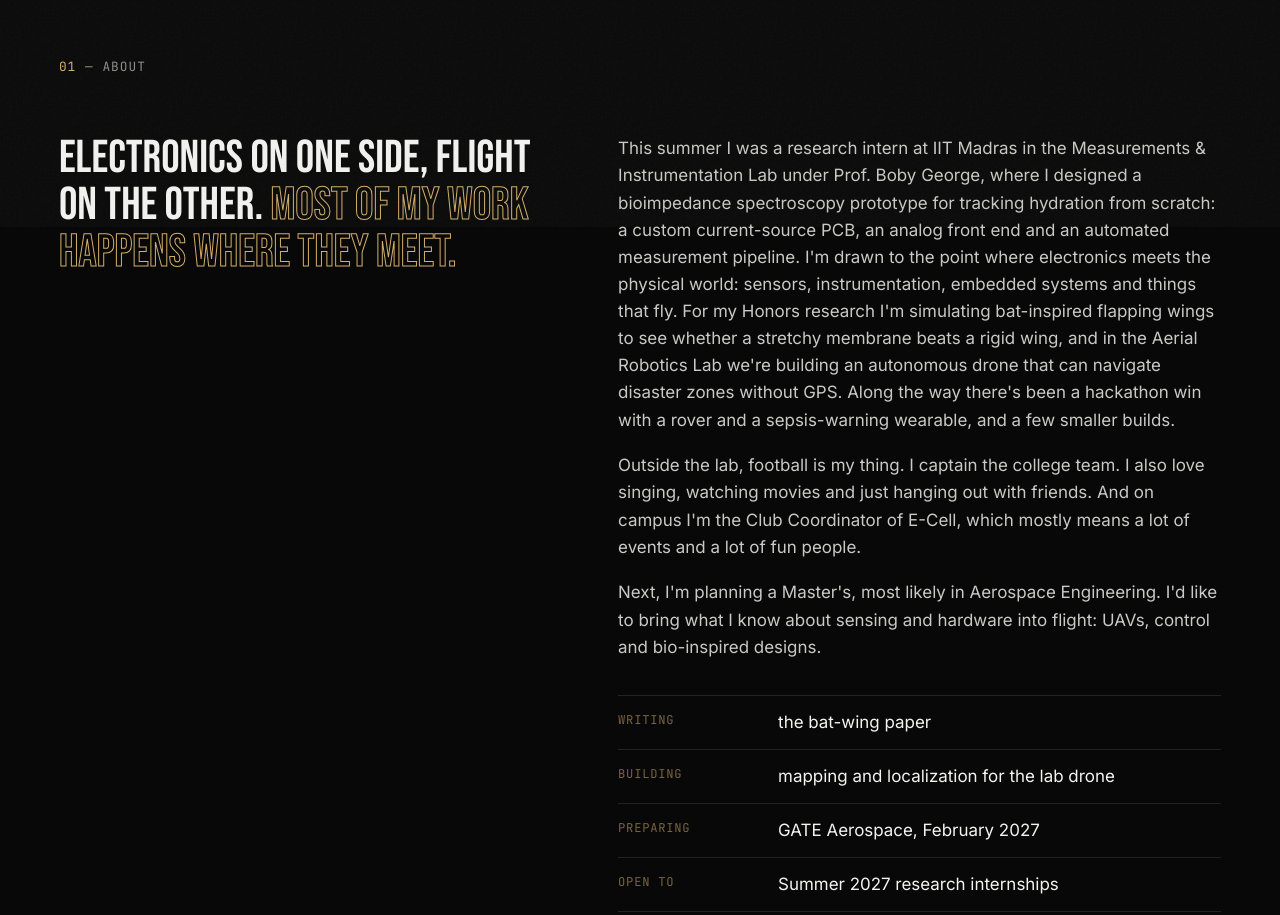
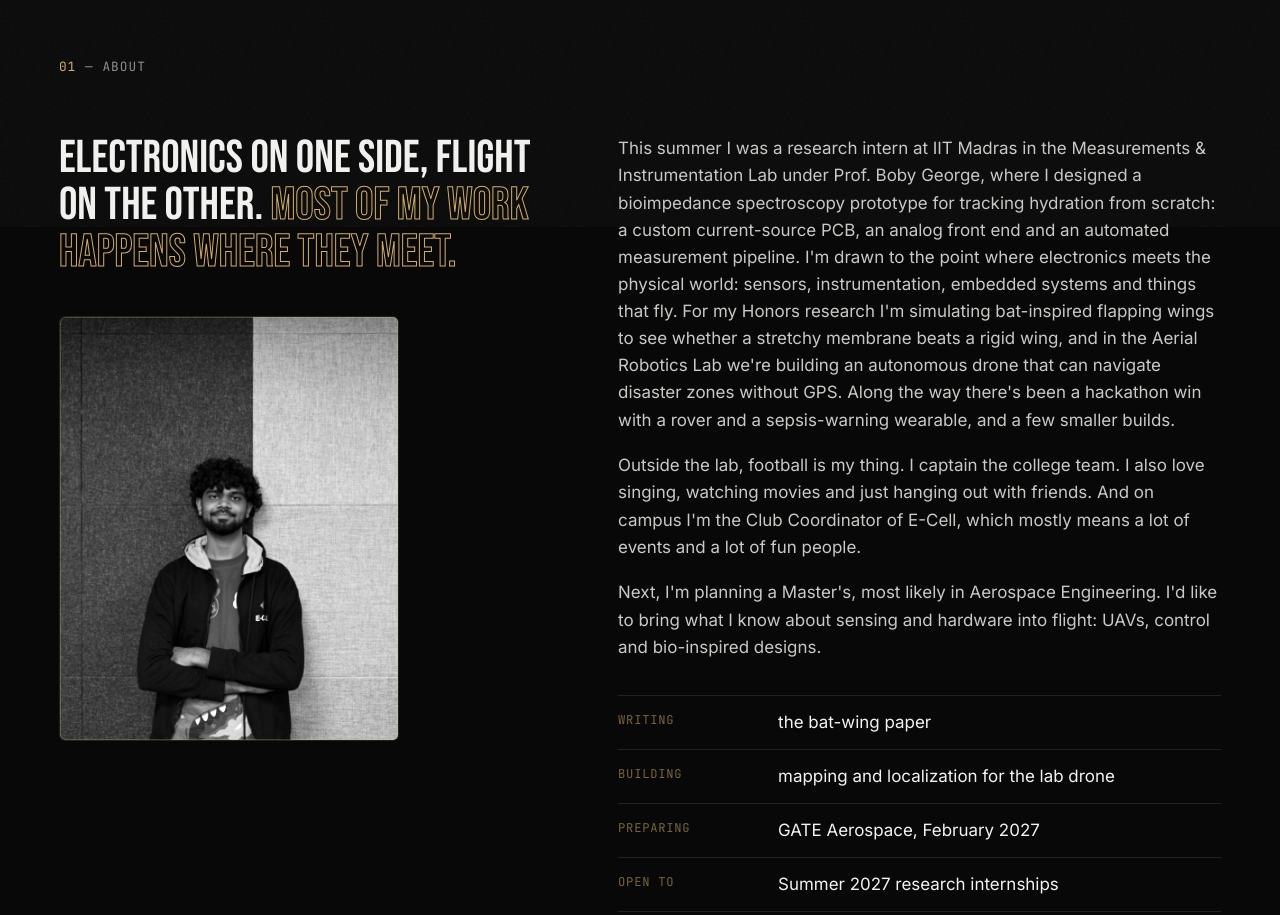
Before and after one commit to mukunthparthasarathyb24-collab/portfolio, a plain HTML site: page index.html in a window 1280 px wide. Shown: the part 1000-1915 px from the top of the page. Drawn offline with Linux system fonts and the light colour scheme; animation ran at ten frames a second.

Commit message:
Add headshot to About section
Co-Authored-By: Claude Opus 5.5 <noreply@anthropic.com>
Claude-Session: https://claude.ai/code/session_01NZ8b91N1f3LTC5SRgXQTos

```diff
--- a/index.html
+++ b/index.html
@@ -104,6 +104,11 @@ section.s{padding:clamp(90px,16vh,190px) var(--pad);border-top:1px solid var(--h
 .about{display:grid;grid-template-columns:1fr 1.25fr;gap:clamp(30px,6vw,110px);margin-top:clamp(40px,7vh,90px)}
 .about .state{font:400 clamp(2rem,3.6vw,3.6rem)/1.02 var(--display);text-transform:uppercase}
 .about .state em{font-style:normal;color:transparent;-webkit-text-stroke:1px var(--fg)}
+.me{margin:clamp(30px,5vh,56px) 0 0;max-width:340px;aspect-ratio:4/5;overflow:hidden;border-radius:6px;position:relative;border:1px solid var(--hair)}
+.me::after{content:"";position:absolute;inset:0;box-shadow:inset 0 0 0 1px var(--gold-dim);border-radius:inherit;pointer-events:none}
+.me img{width:100%;height:100%;object-fit:cover;object-position:50% 55%;filter:grayscale(1) contrast(1.08);transition:filter .7s,transform 1.2s var(--ease)}
+.me:hover img{filter:none;transform:scale(1.03)}
+@media (max-width:860px){.me{max-width:260px}}
 .about p{color:#c9c9c6;margin:0 0 1.1em;max-width:40rem}
 .now{margin-top:34px;border-top:1px solid var(--hair)}
 .now div{display:grid;grid-template-columns:9rem 1fr;gap:16px;padding:13px 0;border-bottom:1px solid var(--hair)}
@@ -702,7 +707,7 @@ function home(){
   <section class="s" id="about"><div class="wrap">
     <span class="lbl"><b>01</b> — About</span>
     <div class="about">
-      <div class="state rv">Electronics on one side, flight on the other. <em>Most of my work happens where they meet.</em></div>
+      <div><div class="state rv">Electronics on one side, flight on the other. <em>Most of my work happens where they meet.</em></div><figure class="me rv"><img src="assets/headshot.jpg" alt="Mukunth Parthasarathy" loading="lazy"></figure></div>
       <div class="rv">
         <p>This summer I was a research intern at IIT Madras in the Measurements &amp; Instrumentation Lab under Prof. Boby George, where I designed a bioimpedance spectroscopy prototype for tracking hydration from scratch: a custom current-source PCB, an analog front end and an automated measurement pipeline. I'm drawn to the point where electronics meets the physical world: sensors, instrumentation, embedded systems and things that fly. For my Honors research I'm simulating bat-inspired flapping wings to see whether a stretchy membrane beats a rigid wing, and in the Aerial Robotics Lab we're building an autonomous drone that can navigate disaster zones without GPS. Along the way there's been a hackathon win with a rover and a sepsis-warning wearable, and a few smaller builds.</p>
         <p>Outside the lab, football is my thing. I captain the college team. I also love singing, watching movies and just hanging out with friends. And on campus I'm the Club Coordinator of E-Cell, which mostly means a lot of events and a lot of fun people.</p>
@@ -1025,7 +1030,9 @@ function buddy(){
   function target(sec){
     const W=innerWidth,H=innerHeight,bw=host.offsetWidth,bh=host.offsetHeight;
     if(small()) return [W-bw-8, H-bh-70];
-    if(sec==="about"){const st=document.querySelector(".stats"),sr=st&&st.getBoundingClientRect();
+    if(sec==="about"){const me=document.querySelector(".me"),mr=me&&me.getBoundingClientRect();
+      if(mr&&mr.bottom>120&&mr.top<H){return [Math.min(W*.42,mr.right+40), Math.max(110,Math.min(H-bh-90,mr.top+mr.height*.3))];}
+      const st=document.querySelector(".stats"),sr=st&&st.getBoundingClientRect();
       if(sr&&sr.top<H*.95) return [Math.max(60,.1*W), Math.max(90,Math.min(H-bh-90,sr.top-bh-14))];
       return [Math.max(60,.1*W), Math.min(H-bh-90,.56*H)];}
     const [fx,fy]=spots[sec]||[.84,.25];
```
Also changed, not shown: assets/headshot.jpg (added).
